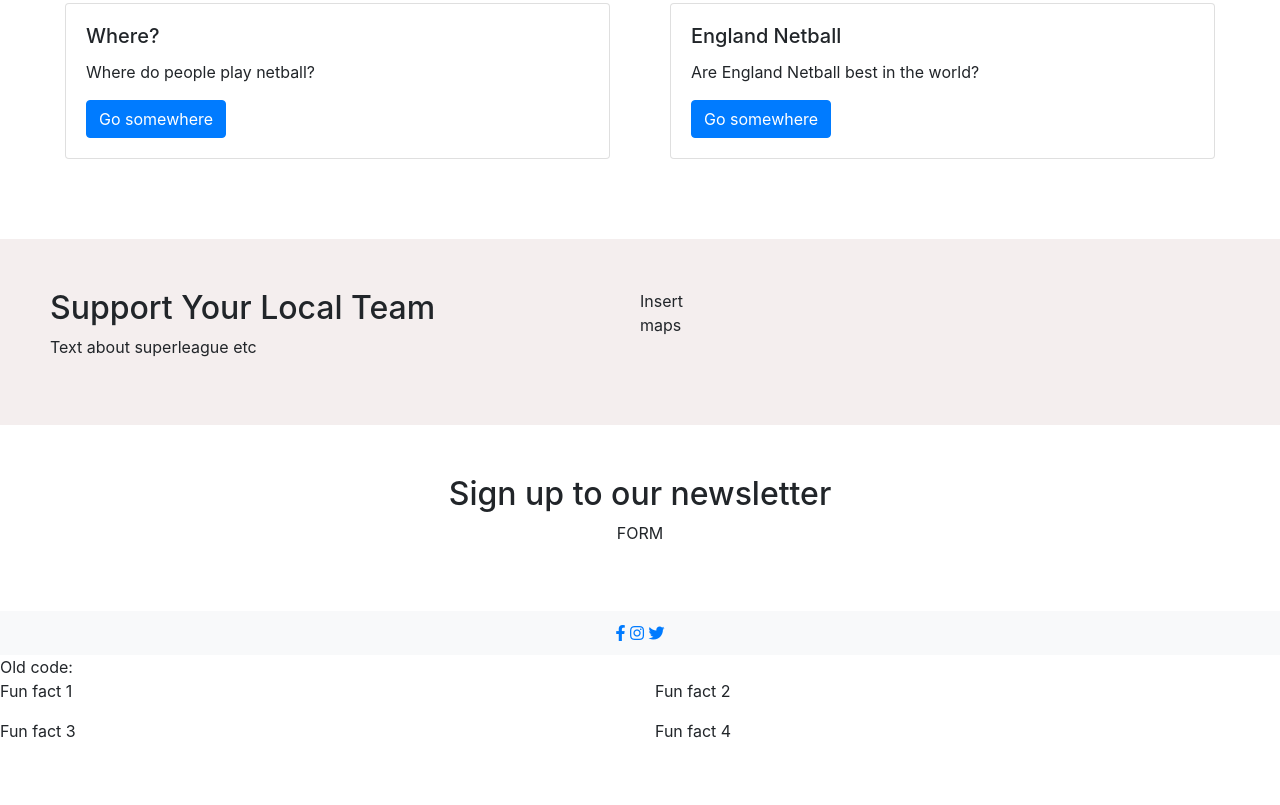
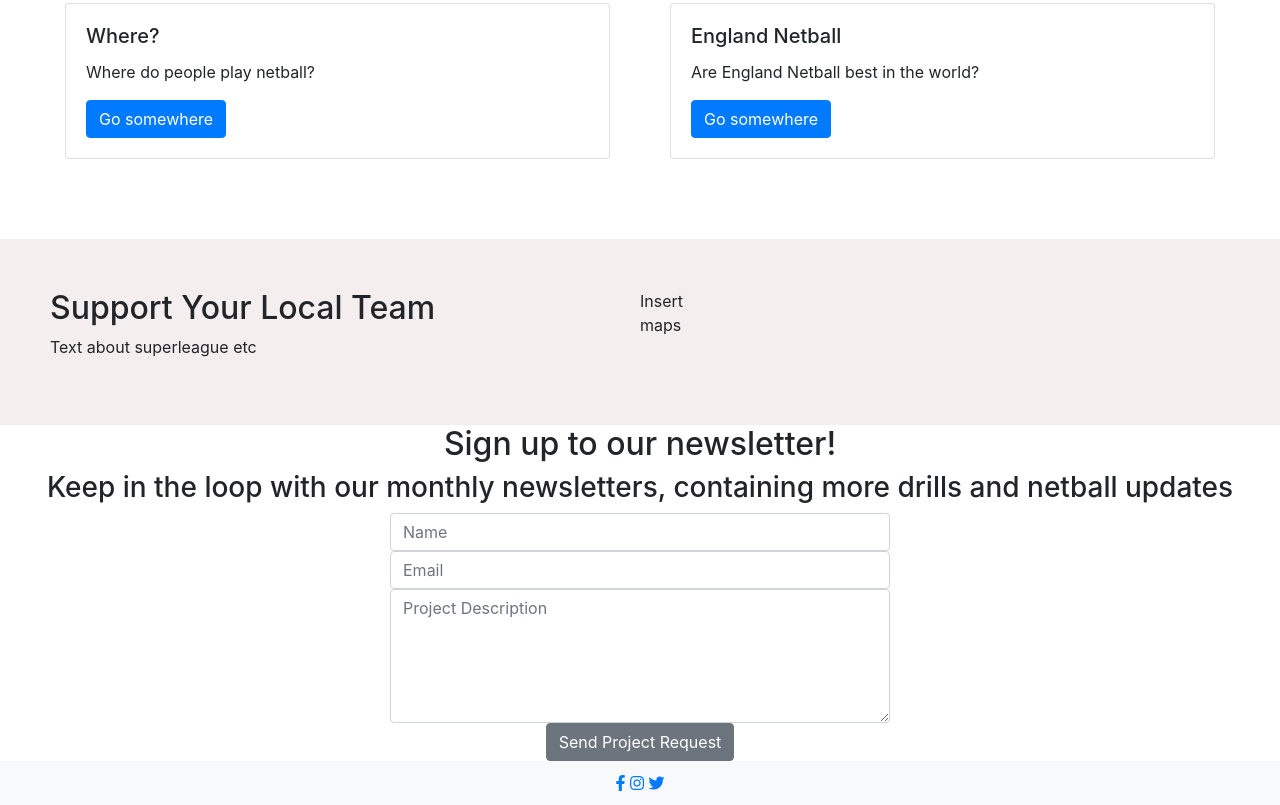
Before and after one commit to Code-Institute-Submissions/milestone-project-135, a plain HTML site: page index.html in a window 1280 px wide. Shown: the part 1488-2293 px from the top of the page. Before the commit the page ends 2247 px from the top, so only its background shows below. Drawn offline with nearby package versions, Linux system fonts and the light colour scheme.

Commit message:
Newsletter form linked up to emailjs

```diff
--- a/assets/css/style.css
+++ b/assets/css/style.css
@@ -75,3 +75,8 @@ body {
 #card-4 {
     display: none;
 }
+
+
+.newsletter-form {
+    width: 500px;
+}
--- a/assets/js/script.js
+++ b/assets/js/script.js
@@ -13,10 +13,3 @@ $(document).ready(function(){
         $("#card-4").toggle();
     });
 });
-
-
-
-
-        ("toggle-btn-1").click(function(){
-        ("#card-1").slideDown()
-    })
--- /dev/null
+++ b/assets/js/sendEmail.js
@@ -0,0 +1,20 @@
+function sendMail(contactForm){
+    emailjs.send("gmail", "rosie", {
+        "from_name": contactForm.name.value,
+        "from_email": contactForm.emailaddress.value,
+        "project_request": contactForm.projectsummary.value
+    })
+    .then(
+        function(response) {
+            console.log("SUCCESS", response);
+            location.reload();
+        },
+        function(error) {
+            console.log("FAILED", error);
+        }
+    );
+    return false;  // To block from loading a new page
+}
+
+
+/*Make a note that the locationreload code was taken from Slack Eamonn_lead*/
--- a/index.html
+++ b/index.html
@@ -7,6 +7,12 @@
         <link rel="stylesheet" href="https://use.fontawesome.com/releases/v5.15.1/css/all.css" integrity="sha384-vp86vTRFVJgpjF9jiIGPEEqYqlDwgyBgEF109VFjmqGmIY/Y4HV4d3Gp2irVfcrp" crossorigin="anonymous">
         <link rel="stylesheet" href="assets/css/style.css" type="text/css"/>
         <title>The Netball Hub</title>
+        <script type="text/javascript" src="https://cdn.emailjs.com/sdk/2.2.4/email.min.js"></script>
+        <script type="text/javascript">
+            (function() {
+                emailjs.init("user_ecpF8xiTvTqQCS0MVWPJQ");
+            })();
+        </script>
     </head>
 
     <body>
@@ -119,28 +125,38 @@
             </div>
         </section>
 
+
         <section class="container-fluid map">
             <div class="row">
-                <div class="col-6">
+                <div class="col-sm-12 col-md-6">
                     <h2>Support Your Local Team</h2>
                     <p>Text about superleague etc</p>
                 </div>
             <div class="row">
-                <div class="col-6">
+                <div class="col-sm-12 col-md-6">
                     <p>Insert maps</p>
                 </div>
             </div>
         </section>
-
-        <section class="container-fluid newsletter">
+        <section class="container-fluid">
             <div class="row text-center">
                 <div class="col-12">
-                    <h2>Sign up to our newsletter</h2>
+                <div>
+                    <h2>Sign up to our newsletter!</h2>
+                    <h3>Keep in the loop with our monthly newsletters, containing more drills and netball updates</h3>
                 </div>
-                <div class="col-12">
-                    <p>FORM</p>
+                <div class="newsletter-form mx-auto">
+                        <form onsubmit="return sendMail(this);">
+                            <input type="text" name="name" class="form-control" id="fullname" placeholder="Name" required/>
+                            <input type="text" name="emailaddress" class="form-control" id="emailaddress" placeholder="Email" required/>
+                            <textarea rows="5" name="projectsummary" class="form-control" id="projectsummary" placeholder="Project Description" required></textarea>
+                            <button type="submit" class="btn btn-secondary center-block">Send Project Request</button>
+                        </form>
+                    </div>
                 </div>
+            </div>
         </section>
+
         <footer id="footer">
             <div class="container-fluid">
                 <div class="row text-center">
@@ -160,25 +176,25 @@
 
         <!--Local scripts-->
         <script src="assets/js/script.js"></script>
+        <script src="assets/js/sendEmail.js"></script>
+
     </body>
 </html>
 
 
-Old code:
-
+<!---<section class="container-fluid">
             <div class="row">
-                <div class="col-6 fact-1">
-                    <p>Fun fact 1</p>
-                </div>
-                <div class="col-6 fact-2">
-                    <p>Fun fact 2</p>
+                <div class="col">
+                    <form id="contact-form">
+                        <input type="hidden" name="contact_number">
+                        <label>Name</label>
+                        <input type="text" name="user_name">
+                        <label>Email</label>
+                        <input type="email" name="user_email">
+                        <label>Message</label>
+                        <textarea name="message"></textarea>
+                        <input type="submit" value="Send">
+                    </form>
                 </div>
             </div>
-            <div class="row">
-                <div class="col-6 fact-3">
-                    <p>Fun fact 3</p>
-                </div>
-                <div class="col-6 fact-4">
-                    <p>Fun fact 4</p>
-                </div>
-            </div>
+        </section> ----->
```
